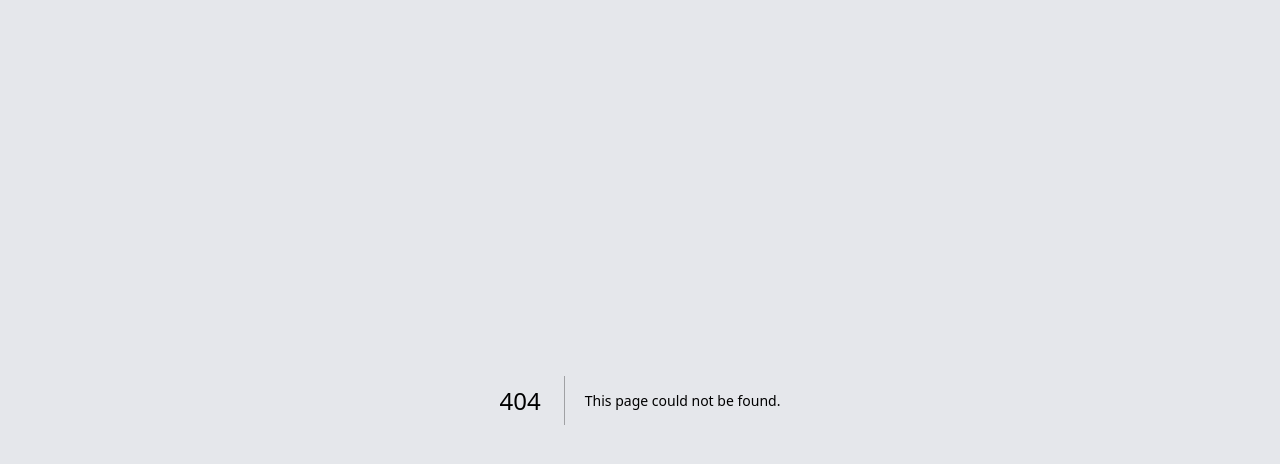
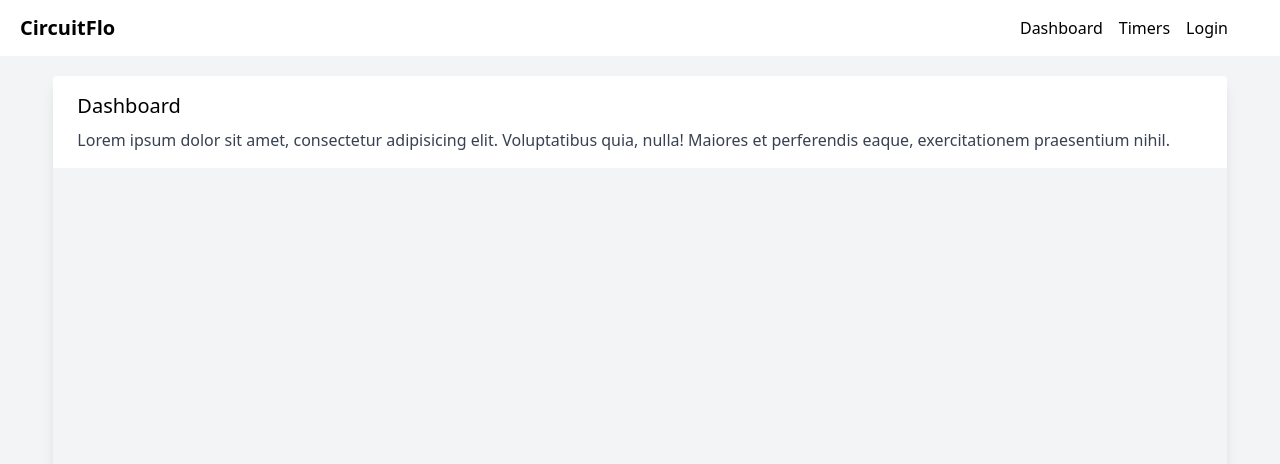
Before and after one commit to enFloo/100hour, a Next.js app in the folder react-frontend/: page /dashboard in a window 1280 px wide. Before the commit this address had no page. Shown: the top 464 px of the page. Built offline with nearby package versions, Linux system fonts and the light colour scheme.

Commit message:
main card centered mvp

```diff
--- a/react-frontend/app/components/nav.tsx
+++ b/react-frontend/app/components/nav.tsx
@@ -12,7 +12,7 @@ export function Navbar() {
     <div>
       <nav className="flex items-center justify-between bg-white h-14 px-5 navbar">
         <div>
-          <h1 className="text-xl">CircuitFlo</h1>
+          <h1 className="font-bold text-xl">CircuitFlo</h1>
         </div>
         <div className="hidden sm:flex mr-8">
           <ul  className="flex space-x-4">
--- /dev/null
+++ b/react-frontend/app/dashboard/page.tsx
@@ -0,0 +1,29 @@
+import { Navbar } from '../components/nav'
+
+export default function DashBoard() {
+  return (
+    <>
+      <div className="min-h-screen flex flex-col">
+        {/* Navbar */}
+        <div className="">
+          <Navbar/>
+        </div>
+        {/* Main Content */}
+        <main className="flex-1 flex mt-5 justify-center">
+          {/* Main Card */}
+          <div className="w-11/12 rounded overflow-hidden shadow-lg">
+            <div className="px-6 py-4 bg-white">
+              <div className="text-xl mb-2">Dashboard</div>
+                <p className="text-gray-700 text-base">
+                  Lorem ipsum dolor sit amet, consectetur adipisicing elit. Voluptatibus quia, nulla! Maiores et perferendis eaque, exercitationem praesentium nihil.
+                </p>
+            </div>
+          </div>
+
+        </main>
+
+      </div>
+
+    </>
+  );
+}
--- a/react-frontend/app/layout.tsx
+++ b/react-frontend/app/layout.tsx
@@ -26,7 +26,7 @@ export default function RootLayout({
   return (
     <html lang="en">
       <body
-        className={`${geistSans.variable} ${geistMono.variable} antialiased bg-gray-200`}
+        className={`${geistSans.variable} ${geistMono.variable} antialiased bg-gray-100`}
       >
         {children}
       </body>
```
Also changed, not shown: react-frontend/app/dashboard/index.tsx (deleted).
